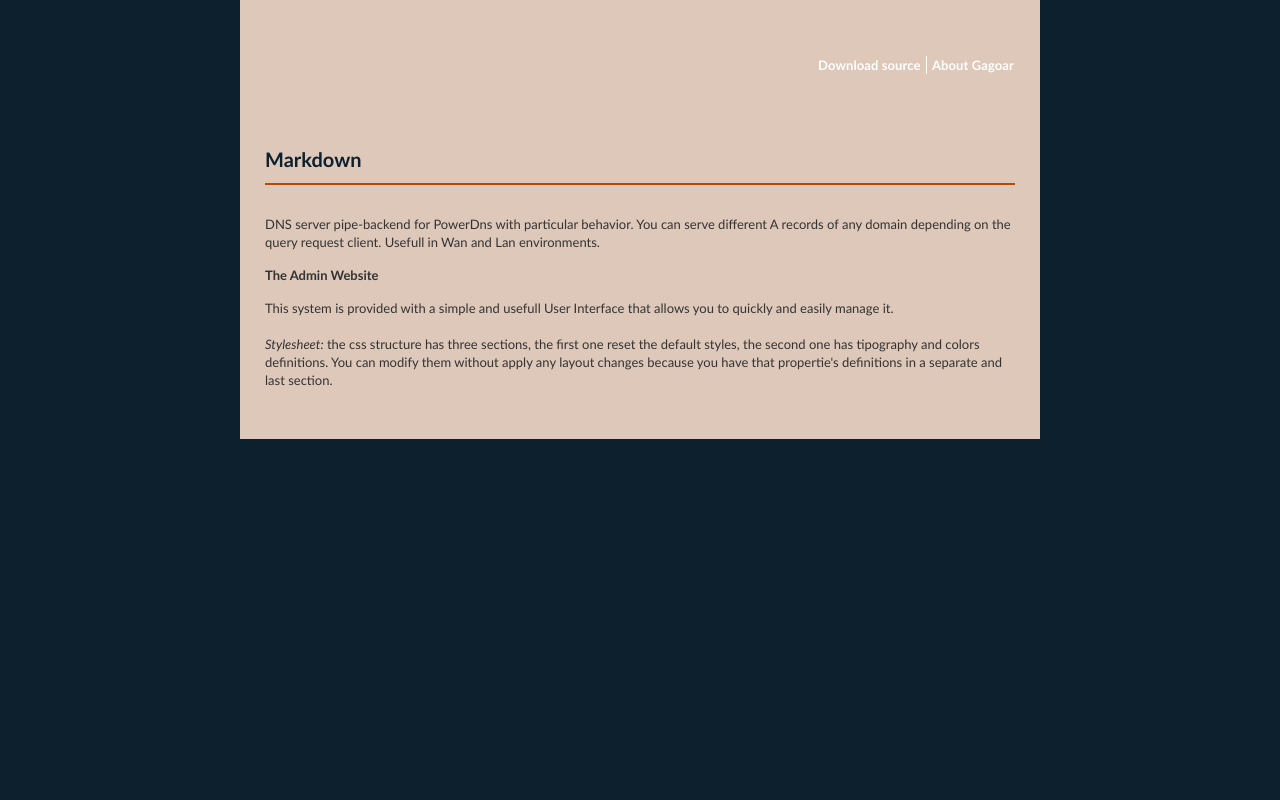
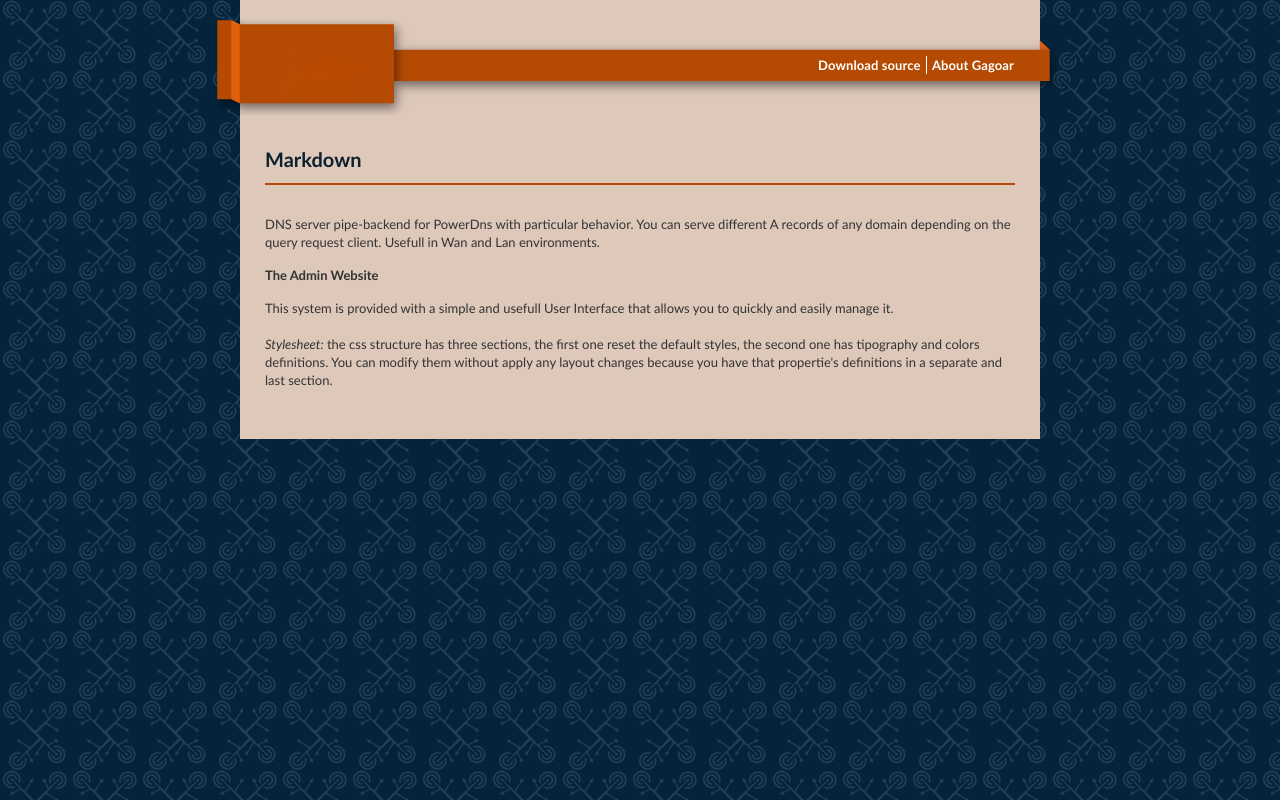
Before and after one commit to gagoar/markdown-live-example, a plain HTML site: page index.html in a window 1280 px wide. Drawn offline with Linux system fonts and the light colour scheme; files that its build step writes are made by us from their sources.

Commit message:
relinked images

```diff
--- a/css/styles.css
+++ b/css/styles.css
@@ -56,7 +56,7 @@ font-size: 13px;
 line-height: 15px;
 color: #333;
 background-color: #0d202e;
-background: #0d202e url(images/body_bk.png) left top repeat;
+background: #0d202e url(../images/body_bk.png) left top repeat;
 }
 
 #wrapper{
@@ -142,7 +142,7 @@ left: -23px;
 top:20px;
 width: 840px;
 height: 95px;
-background: transparent url(images/header.png) left top no-repeat;}
+background: transparent url(../images/header.png) left top no-repeat;}
 
 #menu{
 display: block;
@@ -285,7 +285,7 @@ position: relative;
 width: 800px;
 height: 22px;
 margin: 0 auto;
-background: transparent url(images/footer.png) left top no-repeat;
+background: transparent url(../images/footer.png) left top no-repeat;
 padding-top: 25px;
 }
 
```
